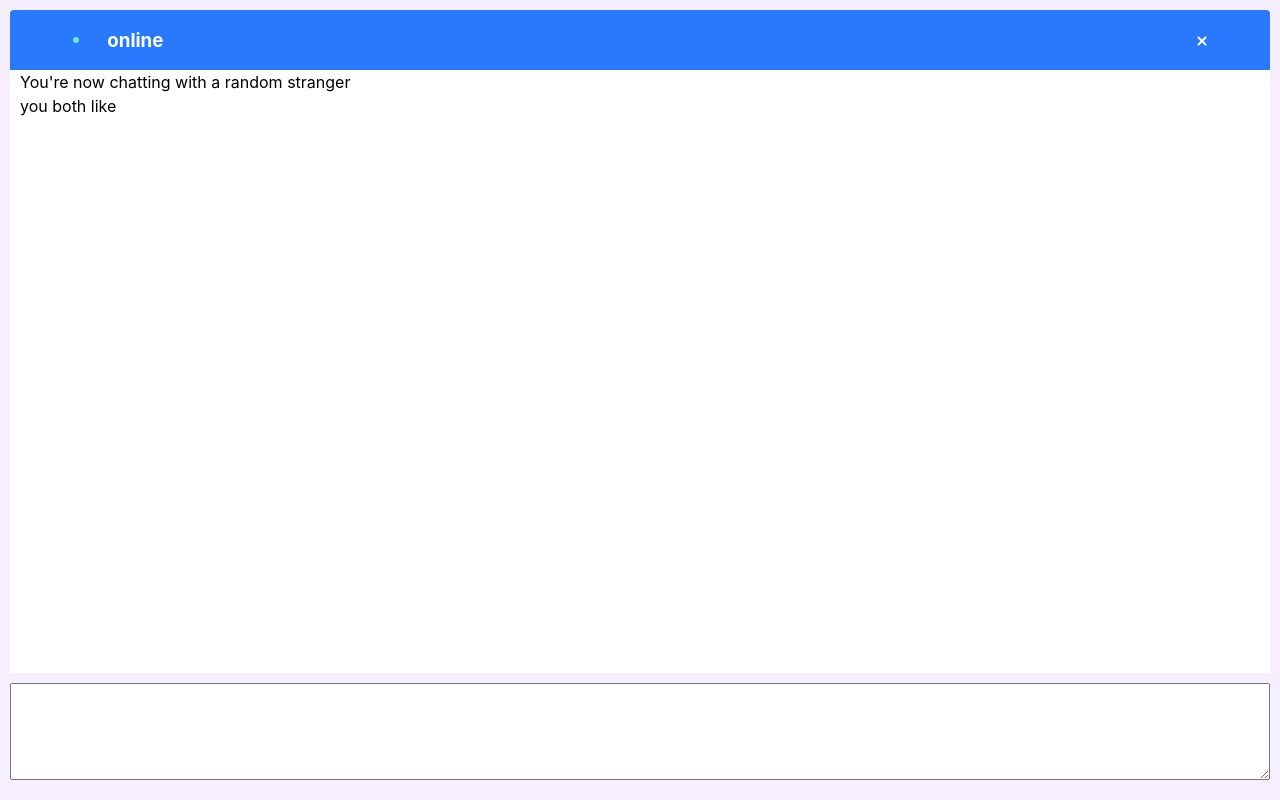
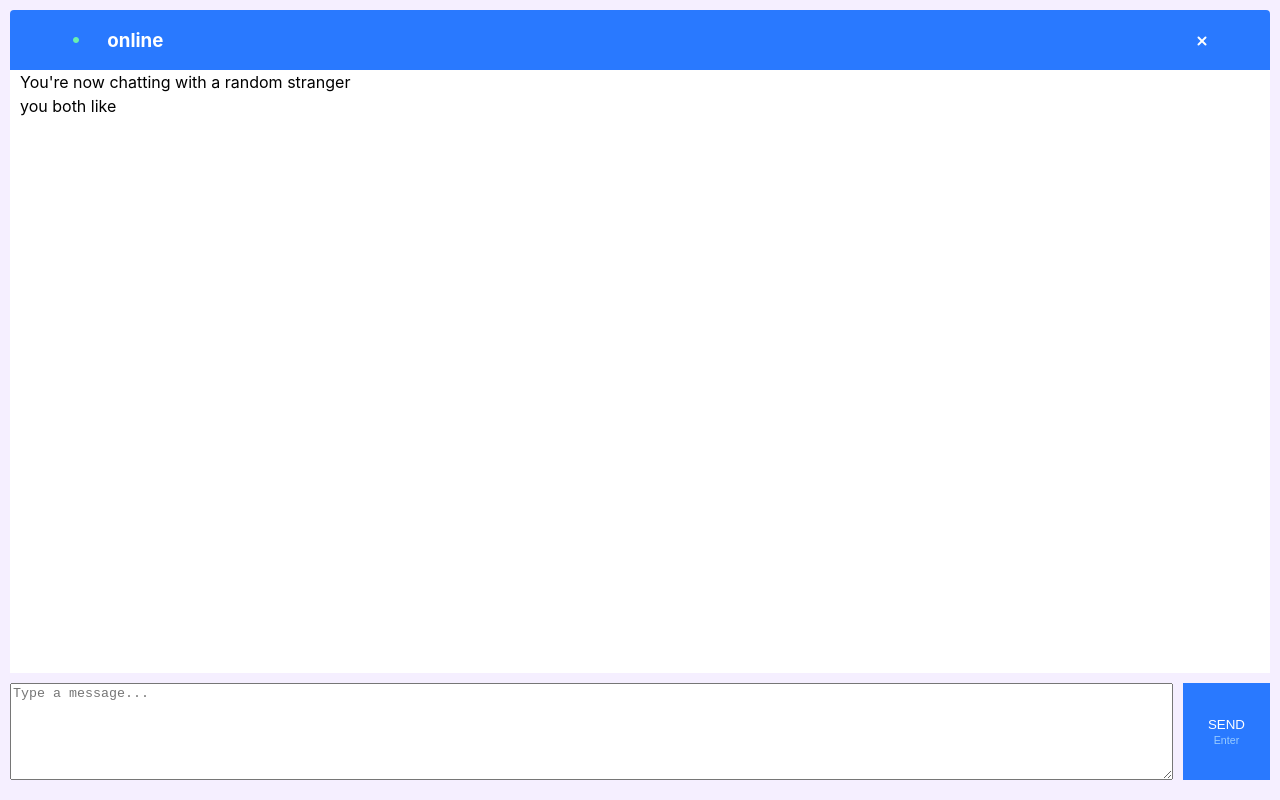
Before and after one commit to chaehyun100070579/videochatApp, a React (Create React App) app in the folder client/: page /TextChatRoom in a window 1280 px wide. Built offline with nearby package versions, Linux system fonts and the light colour scheme; no server answers.

Commit message:
:zap:beautify message button

```diff
--- a/client/src/components/views/TextChatRoom/TextChatRoom.css
+++ b/client/src/components/views/TextChatRoom/TextChatRoom.css
@@ -29,6 +29,7 @@
   }
 
   .messageWrapper{
+    display: flex;
     height: 15%;
     background-color: #F5EFFF;
   }
@@ -38,3 +39,24 @@
     margin: 10px 10px 10px 0px;
     width: calc(100% - 6px);
   }
+
+  .sendButton {
+    color: #fff;
+    text-decoration: none;
+    background: #2979FF;
+    /* display: inline-block; */
+    border: none;
+    width: 7em;
+    margin: 10px 0px 10px 0px;
+  }
+
+  .sendButton:hover {
+    cursor: pointer;
+    color: black;
+  }
+
+  .btnkbshortcut {
+    margin-top: .25em;
+    font-size: .8em;
+    color: #9CF;
+  }
--- a/client/src/components/views/TextChatRoom/TextChatRoom.js
+++ b/client/src/components/views/TextChatRoom/TextChatRoom.js
@@ -58,10 +58,15 @@ function TextChatRoom({location}) {
                 <div className="messageWrapper">
                     <textarea
                         className="messageTextArea"
+                        placeholder="Type a message..."
                         value={message}
                         onChange={(event) => setMessage(event.target.value)}
                         onKeyPress={event => event.key ==='Enter' ? sendMessage(event) : null}
                     />
+                    <button className="sendButton" onClick={ (event) => sendMessage(event)}>
+                        SEND
+                        <div className="btnkbshortcut">Enter</div>
+                    </button>
                 </div>
             </div>
         </div>
```
